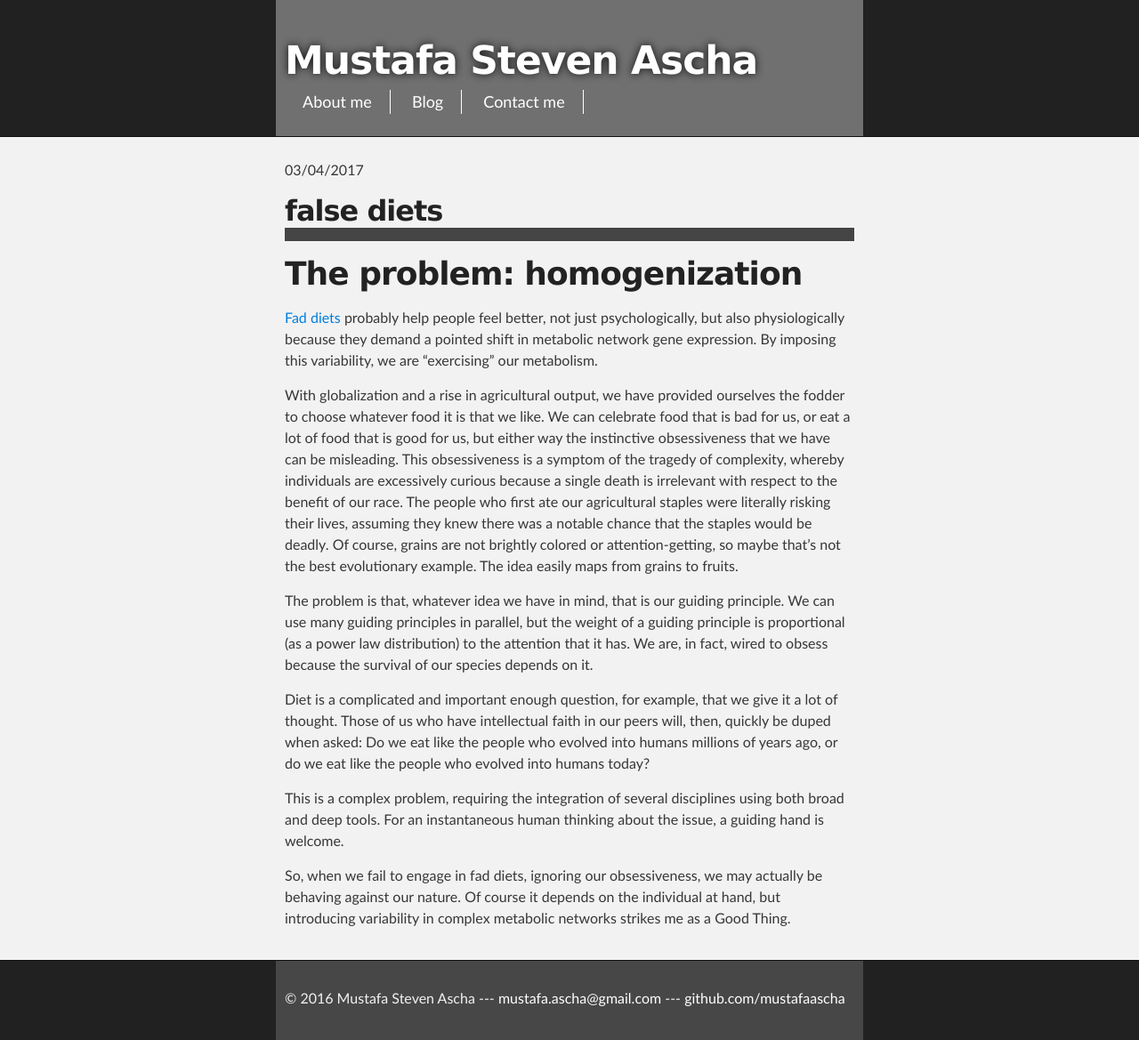
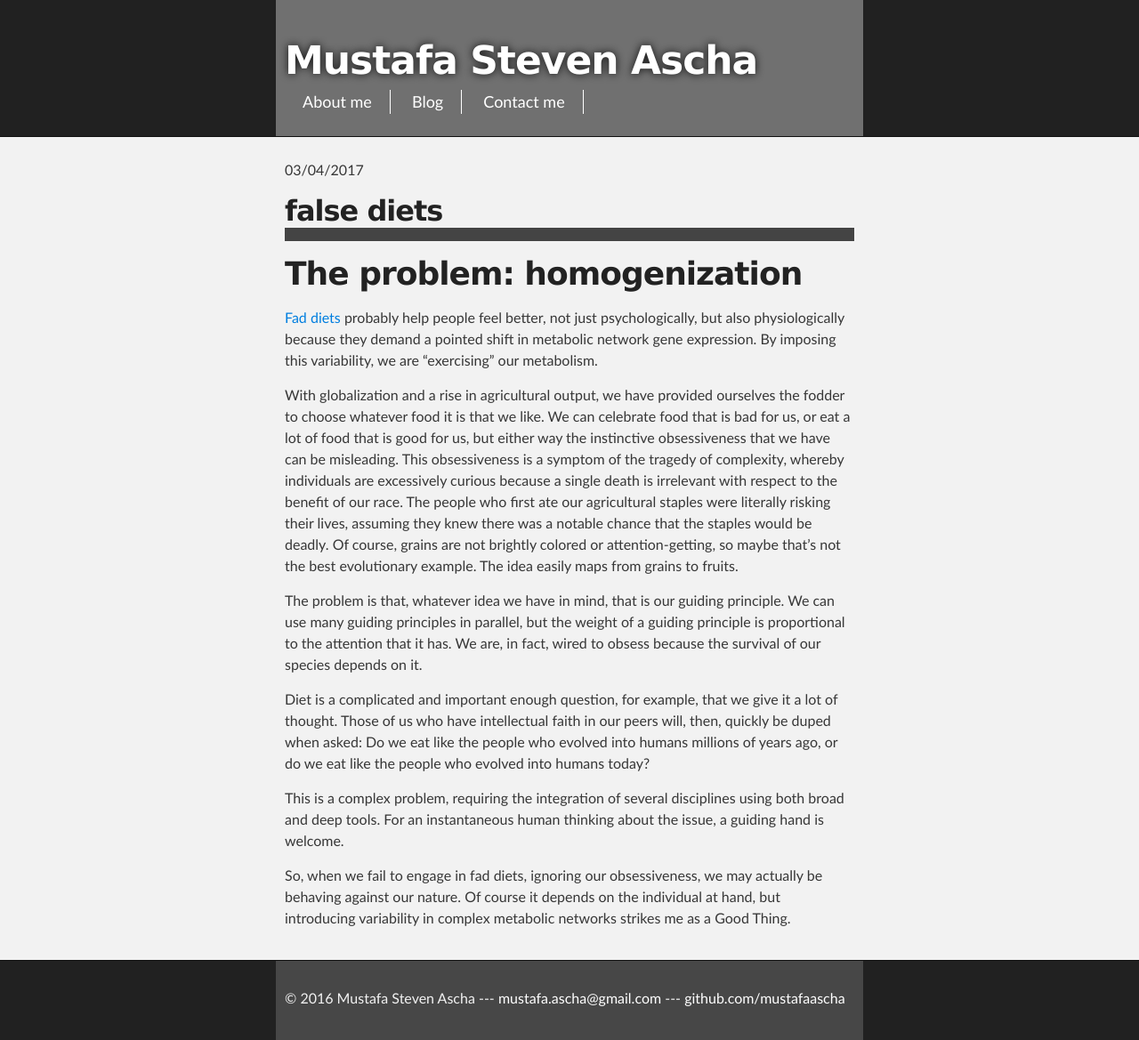
Before and after one commit to mustafaascha/mustafaascha.github.io, a Jekyll site: the page built from _posts/2017-03-04-false-diets.md, in a window 1280 px wide. Shown: the whole page at 89% size. Built offline with Jekyll 4.4.1, drawn with Linux system fonts in a browser that asks for light colours.

Commit message:
Update 2017-03-04-false-diets.md

```diff
--- a/_posts/2017-03-04-false-diets.md
+++ b/_posts/2017-03-04-false-diets.md
@@ -10,7 +10,7 @@ title: false diets
 
 With globalization and a rise in agricultural output, we have provided ourselves the fodder to choose whatever food it is that we like. We can celebrate food that is bad for us, or eat a lot of food that is good for us, but either way the instinctive obsessiveness that we have can be misleading. This obsessiveness is a symptom of the tragedy of complexity, whereby individuals are excessively curious because a single death is irrelevant with respect to the benefit of our race. The people who first ate our agricultural staples were literally risking their lives, assuming they knew there was a notable chance that the staples would be deadly. Of course, grains are not brightly colored or attention-getting, so maybe that's not the best evolutionary example. The idea easily maps from grains to fruits.
 
-The problem is that, whatever idea we have in mind, that is our guiding principle. We can use many guiding principles in parallel, but the weight of a guiding principle is proportional (as a power law distribution) to the attention that it has. We are, in fact, wired to obsess because the survival of our species depends on it.
+The problem is that, whatever idea we have in mind, that is our guiding principle. We can use many guiding principles in parallel, but the weight of a guiding principle is proportional to the attention that it has. We are, in fact, wired to obsess because the survival of our species depends on it.
 
 Diet is a complicated and important enough question, for example, that we give it a lot of thought. Those of us who have intellectual faith in our peers will, then, quickly be duped when asked: Do we eat like the people who evolved into humans millions of years ago, or do we eat like the people who evolved into humans today?
 
```
